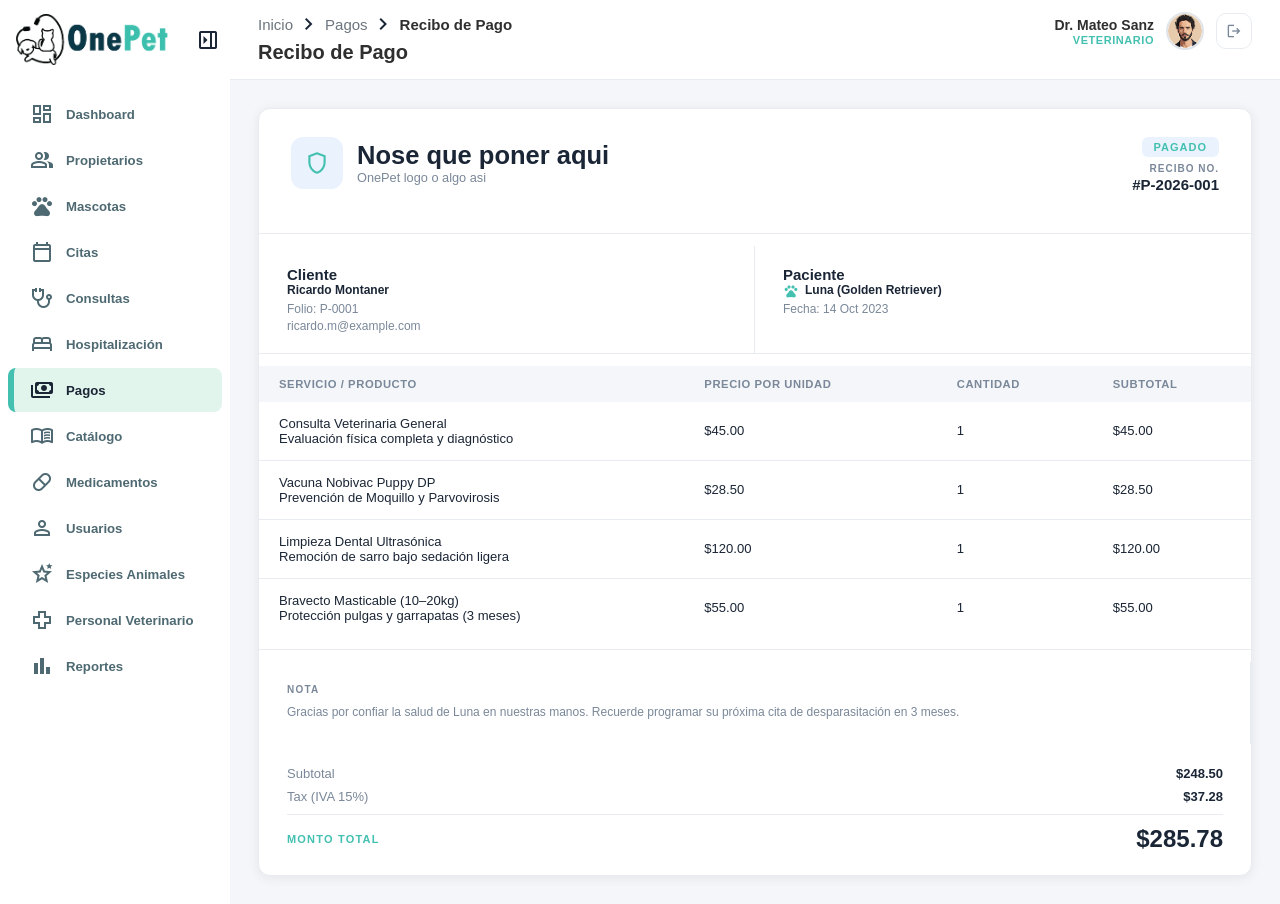
After one commit to araceliimarcoos/OnePet, a Django app: page /pagos/recibos/ in a window 1280 px wide. The commit adds this page. Run offline with Django 5.2, Linux system fonts and the light colour scheme; the visitor is signed in with stand-in values (Sample User, id 1).

Commit message:
template de detalles de pagos/recibos sin datos reales todavia

```diff
--- a/web/static/core/css/styles.css
+++ b/web/static/core/css/styles.css
@@ -2294,6 +2294,207 @@ body {
 }
 
 
+/* === ESTILOS DE RECIBOS DE PAGOS === */
+.rw-page-header {
+    display: flex;
+    justify-content: space-between;
+    align-items: flex-start;
+    margin-bottom: 20px;
+    flex-wrap: wrap;
+    gap: 12px;
+}
+
+/* --- Tarjeta contenedora --- */
+.rw-card {
+    background: var(--surface);
+    /*padding: 28px 32px;*/
+    border: 1px solid var(--border);
+    border-radius: var(--radius);
+    overflow: hidden;
+    box-shadow: var(--shadow);
+    display: flex;
+    flex-direction: column;
+    gap: 12px;
+}
+
+/* --- Fila de marca / estado --- */
+.rw-brand-row {
+    display: flex;
+    justify-content: space-between;
+    align-items: flex-start;
+    padding: 28px 32px ;
+    flex-wrap: wrap;
+    gap: 16px;
+}
+
+.rw-brand {
+    display: flex;
+    align-items: center;
+    gap: 14px;
+}
+
+.rw-logo {
+    width: 52px;
+    height: 52px;
+    border-radius: 12px;
+    background: var(--blue-light);
+    display: flex;
+    align-items: center;
+    justify-content: center;
+    flex-shrink: 0;
+}
+
+.rw-brand-name {
+    font-size: 1.7rem;
+    font-weight: 800;
+    color: var(--text);
+
+}
+
+.rw-brand-sub {
+    font-size: 0.85rem;
+    color: var(--text-muted);
+
+}
+
+.rw-inv-meta {
+    text-align: right;
+}
+
+.rw-badge {
+    display: inline-block;
+    background: var(--blue-light);
+    color: var(--blue-dark);
+    border-radius: 6px;
+    font-size: 11px;
+    font-weight: 800;
+    letter-spacing: 1px;
+    padding: 4px 12px;
+    margin-bottom: 6px;
+}
+
+.rw-inv-label {
+    font-size: 10px;
+    font-weight: 700;
+    color: var(--text-muted);
+    letter-spacing: 1px;
+    text-transform: uppercase;
+}
+
+.rw-inv-no {
+    font-size: 1rem;
+    font-weight: 800;
+    color: var(--text);
+    margin-top: 2px;
+}
+
+/* --- Divisor --- */
+.rw-divider {
+    border: none;
+    border-top: 1px solid var(--border);
+    margin: 0;
+}
+
+/* --- Fila info (Cliente / Paciente / Pago) --- */
+.rw-info-row {
+    display: grid;
+    grid-template-columns: repeat(2, minmax(0, 1fr));
+    border-bottom: 1px solid var(--border);
+}
+
+.rw-info-cell {
+    padding: 20px 28px;
+    border-right: 1px solid var(--border);
+}
+
+.rw-info-cell:last-child {
+    border-right: none;
+}
+
+.rw-info-main {
+    font-size: 12px;
+    font-weight: 700;
+    color: var(--text);
+    display: flex;
+    align-items: center;
+    gap: 6px;
+    line-height: 1.3;
+}
+
+.rw-info-sub {
+    font-size: 12px;
+    color: var(--text-muted);
+    margin-top: 3px;
+}
+
+rw-footer {
+    display: grid;
+    grid-template-columns: 1fr 280px;
+    border-top: 1px solid var(--border);
+}
+
+.rw-note {
+    padding: 22px 28px;
+    border-right: 1px solid var(--border);
+}
+
+.rw-note-lbl {
+    font-size: 10px;
+    font-weight: 700;
+    letter-spacing: 1.2px;
+    text-transform: uppercase;
+    color: var(--text-muted);
+    margin-bottom: 8px;
+    display: block;
+}
+
+.rw-note-text {
+    font-size: 12px;
+    color: var(--text-muted);
+    line-height: 1.6;
+    margin: 0;
+}
+
+.rw-summary {
+    padding: 22px 28px;
+}
+
+.rw-sum-row {
+    display: flex;
+    justify-content: space-between;
+    align-items: center;
+    font-size: 13px;
+    color: var(--text-muted);
+    margin-bottom: 8px;
+}
+
+.rw-sum-row span:last-child {
+    font-weight: 600;
+    color: var(--text);
+}
+
+.rw-total-row {
+    display: flex;
+    justify-content: space-between;
+    align-items: center;
+    margin-top: 10px;
+    padding-top: 10px;
+    border-top: 1px solid var(--border);
+}
+
+.rw-total-lbl {
+    font-size: 11px;
+    font-weight: 800;
+    letter-spacing: 1.2px;
+    text-transform: uppercase;
+    color: var(--blue-dark);
+}
+
+.rw-total-amt {
+    font-size: 24px;
+    font-weight: 800;
+    color: var(--text);
+}
 
 
 
--- a/web/templates/pagos/pagos_lista.html
+++ b/web/templates/pagos/pagos_lista.html
@@ -90,7 +90,9 @@
                                 </div>
                                 {% endif %}
                             </td>
-                            <td><a href="#" class="link-green">Ver Detalles</a></td>
+                            <td>
+                                <a href="{% url 'recibos' %}" class="link-green">Ver Detalles</a>
+                            </td>
                         </tr>
                         {% endfor %}
 
--- /dev/null
+++ b/web/templates/pagos/pagos_recibo.html
@@ -0,0 +1,155 @@
+{% extends 'base.html' %}
+{% load static %}
+
+{% block titulo %}Recibo de Pago{% endblock %}
+{% block nav_pagos %}active{% endblock %}
+
+{% block breadcrumb %}
+    <a href="{% url 'dashboard' %}">Inicio</a>
+    <span class="material-symbols-outlined">chevron_right</span>
+    <a href="{% url 'pagos' %}">Pagos</a>
+    <span class="material-symbols-outlined">chevron_right</span>
+    <span class="breadcrumb-current">Recibo de Pago</span>
+{% endblock %}
+
+{% block topbar_titulo %}Recibo de Pago{% endblock %}
+
+{% block contenido %}
+<div class="page active">
+
+    <!-- Tarjeta principal del recibo -->
+    <div class="rw-card">
+
+        <!-- Marca + Estado -->
+        <div class="rw-brand-row">
+            <div class="rw-brand">
+                <div class="rw-logo">
+                    <span class="material-symbols-outlined" style="color: #43C0B0; font-size: 26px;">shield</span>
+                </div>
+                <div>
+                    <div class="rw-brand-name">Nose que poner aqui</div>
+                    <div class="rw-brand-sub">OnePet logo o algo asi</div>
+                </div>
+            </div>
+            <div class="rw-inv-meta">
+                <span class="rw-badge">PAGADO</span>
+                <div class="rw-inv-label">Recibo no.</div>
+                <div class="rw-inv-no">{{ pago.numero_recibo|default:"#P-2026-001" }}</div>
+            </div>
+        </div>
+
+        <hr class="rw-divider">
+
+        <!-- Info: Cliente / Paciente / Pago -->
+        <div class="rw-info-row">
+            <div class="rw-info-cell">
+                <div class="rw-info-lbl"><strong>Cliente</strong></div>
+                <div class="rw-info-main">{{ pago.cliente.nombre|default:"Ricardo Montaner" }}</div>
+                <div class="rw-info-sub">Folio: {{ pago.cliente.id_documento|default:"P-0001" }}</div>
+                <div class="rw-info-sub">{{ pago.cliente.email|default:"ricardo.m@example.com" }}</div>
+            </div>
+            <div class="rw-info-cell">
+                <div class="rw-info-lbl"><strong>Paciente</strong></div>
+                <div class="rw-info-main">
+                    <span class="material-symbols-outlined" style="font-size:16px; color: #43C0B0;">pets</span>
+                    {{ pago.mascota.nombre|default:"Luna" }} ({{ pago.mascota.raza|default:"Golden Retriever" }})
+                </div>
+                <div class="rw-info-sub">Fecha: {{ pago.fecha|date:"d M Y"|default:"14 Oct 2023" }}</div>
+            </div>
+
+        </div>
+        <div class="table-wrapper">
+        <!-- Tabla de servicios -->
+        <table class="data-table">
+            <thead>
+                <tr>
+                    <th>SERVICIO / PRODUCTO </th>
+                    <th>PRECIO POR UNIDAD</th>
+                    <th>CANTIDAD</th>
+                    <th>SUBTOTAL</th>
+                </tr>
+            </thead>
+            <tbody>
+                {% for item in pago.items.all %}
+                <tr>
+                    <td>
+                        <div class="rw-svc-name">{{ item.nombre }}</div>
+                        <div class="rw-svc-desc">{{ item.descripcion }}</div>
+                    </td>
+                    <td>${{ item.precio_unitario }}</td>
+                    <td>{{ item.cantidad }}</td>
+                    <td>${{ item.subtotal }}</td>
+                </tr>
+                {% empty %}
+                <!-- Datos de ejemplo si no hay items -->
+                <tr>
+                    <td>
+                        <div class="rw-svc-name">Consulta Veterinaria General</div>
+                        <div class="rw-svc-desc">Evaluación física completa y diagnóstico</div>
+                    </td>
+                    <td>$45.00</td>
+                    <td>1</td>
+                    <td>$45.00</td>
+                </tr>
+                <tr>
+                    <td>
+                        <div class="rw-svc-name">Vacuna Nobivac Puppy DP</div>
+                        <div class="rw-svc-desc">Prevención de Moquillo y Parvovirosis</div>
+                    </td>
+                    <td>$28.50</td>
+                    <td>1</td>
+                    <td>$28.50</td>
+                </tr>
+                <tr>
+                    <td>
+                        <div class="rw-svc-name">Limpieza Dental Ultrasónica</div>
+                        <div class="rw-svc-desc">Remoción de sarro bajo sedación ligera</div>
+                    </td>
+                    <td>$120.00</td>
+                    <td>1</td>
+                    <td>$120.00</td>
+                </tr>
+                <tr>
+                    <td>
+                        <div class="rw-svc-name">Bravecto Masticable (10–20kg)</div>
+                        <div class="rw-svc-desc">Protección pulgas y garrapatas (3 meses)</div>
+                    </td>
+                    <td>$55.00</td>
+                    <td>1</td>
+                    <td>$55.00</td>
+                </tr>
+                {% endfor %}
+            </tbody>
+        </table>
+        </div>
+
+        <hr class="rw-divider">
+
+        <!-- Footer: Nota + Totales -->
+        <div class="rw-footer">
+            <div class="rw-note">
+                <div class="rw-note-lbl">Nota</div>
+                <p class="rw-note-text">
+                    {{ pago.nota|default:"Gracias por confiar la salud de Luna en nuestras manos. Recuerde programar su próxima cita de desparasitación en 3 meses." }}
+                </p>
+            </div>
+            <div class="rw-summary">
+                <div class="rw-sum-row">
+                    <span>Subtotal</span>
+                    <span>${{ pago.subtotal|default:"248.50" }}</span>
+                </div>
+                <div class="rw-sum-row">
+                    <span>Tax (IVA 15%)</span>
+                    <span>${{ pago.impuesto|default:"37.28" }}</span>
+                </div>
+                <div class="rw-total-row">
+                    <span class="rw-total-lbl">Monto Total</span>
+                    <span class="rw-total-amt">${{ pago.total|default:"285.78" }}</span>
+                </div>
+            </div>
+        </div>
+
+
+    </div><!-- /.rw-card -->
+</div><!-- /.page -->
+{% endblock %}
--- a/web/urls.py
+++ b/web/urls.py
@@ -29,7 +29,10 @@ urlpatterns = [
     path('citas/buscar/', views.buscar_citas, name='buscar_citas'),
 
     path('hospitalizacion/', views.hospitalizacion, name='hospitalizacion'),
+
     path('pagos/', views.pagos, name='pagos'),
+    path('pagos/recibos/', views.recibos, name='recibos'),
+
     path('servicios/', views.servicios, name='servicios'),
     path('catalogo/', views.servicios, name='catalogo'),
     path('medicamentos/', views.medicamentos, name='medicamentos'),
--- a/web/views.py
+++ b/web/views.py
@@ -243,6 +243,12 @@ def pagos(request):
     }
 
     return render(request, 'pagos/pagos_lista.html', contexto)
+
+@login_required
+def recibos(request):
+
+    return render(request, 'pagos/pagos_recibo.html', { 'seccion_activa': 'pagos' })
+
 #............................................................................ S E R V I C I O S ............................................................................#
 
 from django.db.models import Q
```
